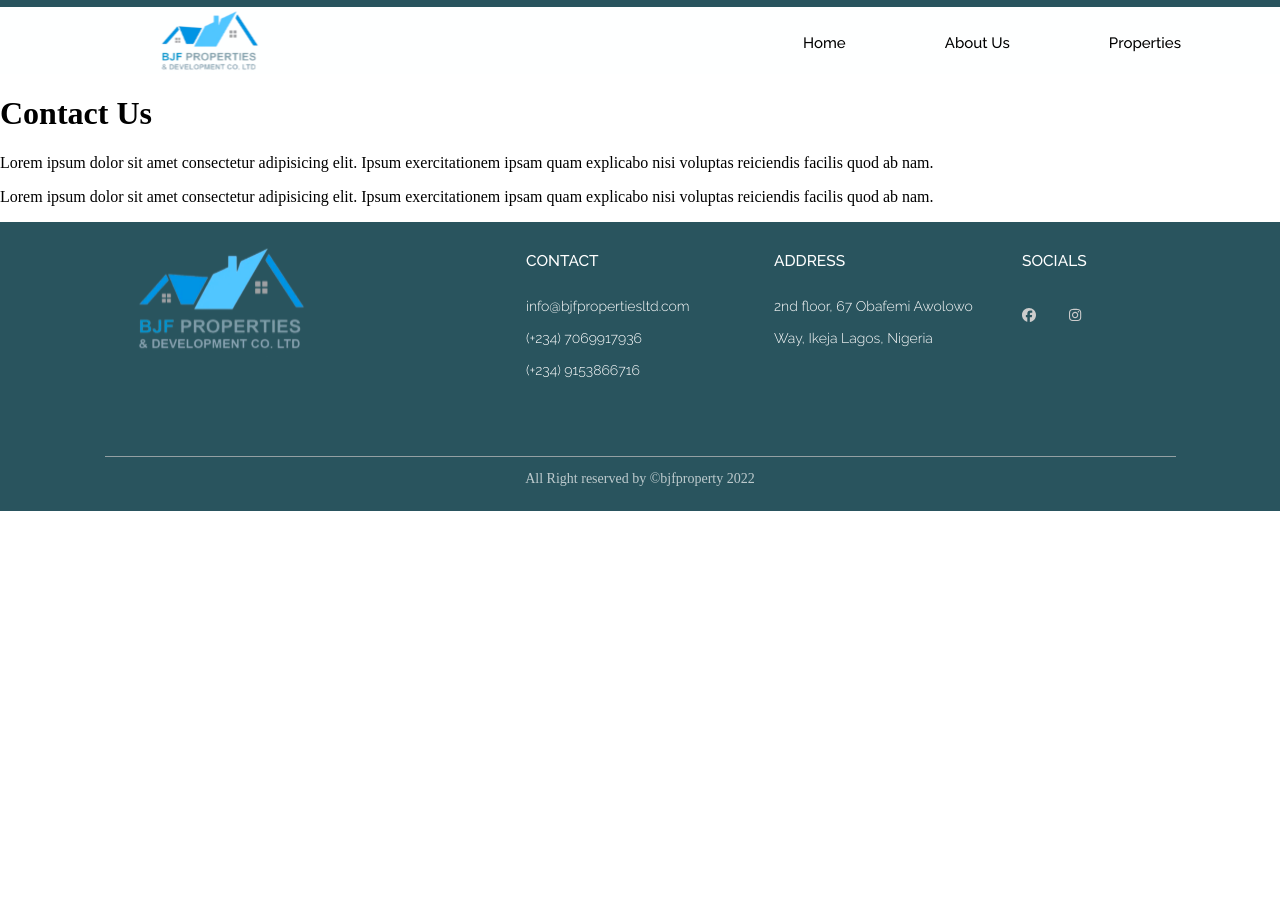
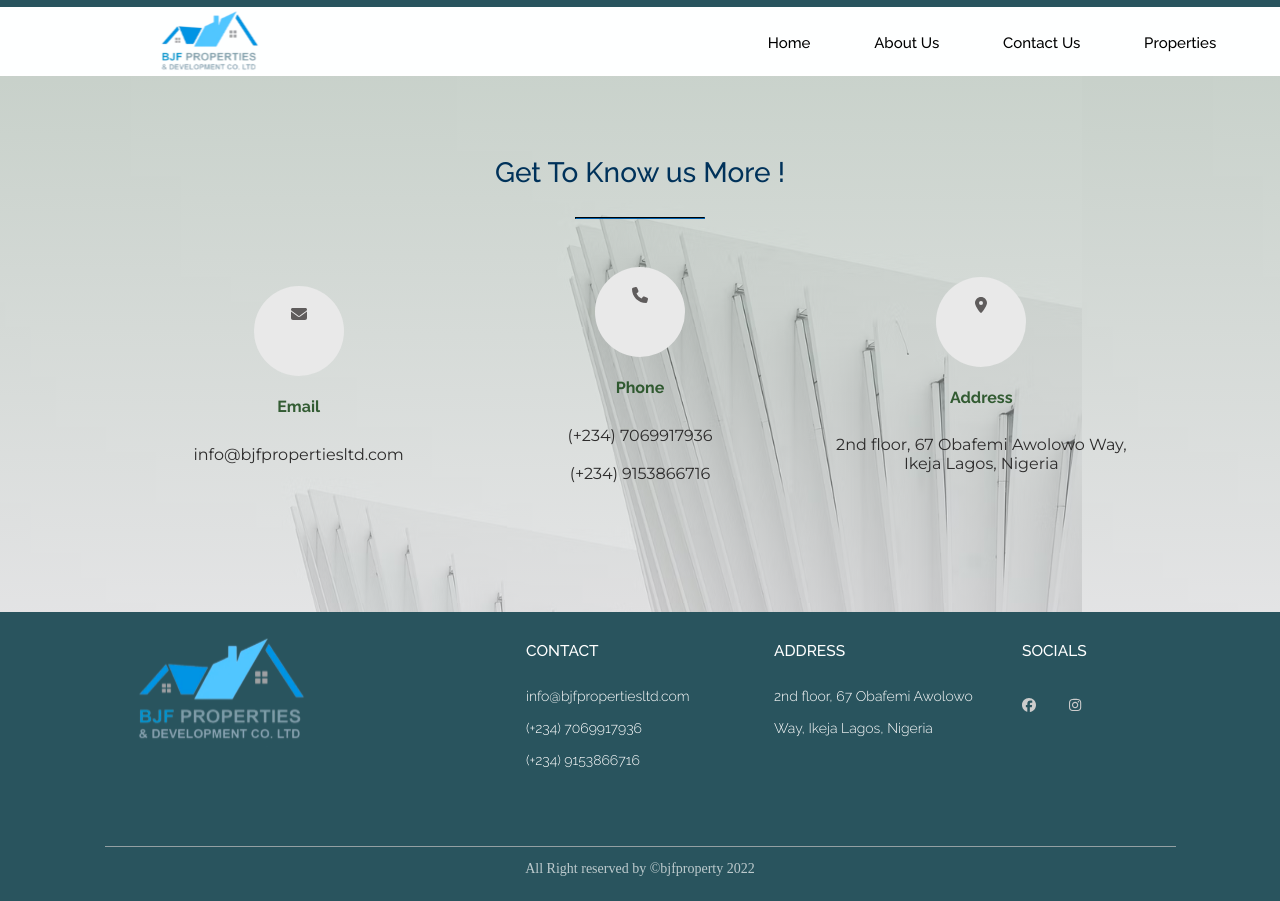
Before and after one commit to fayaio/telk, a Next.js app in the folder frontend/: page /contact in a window 1280 px wide. Before the commit the page ends 800 px from the top, so only its background shows below. Built offline with nearby package versions, Linux system fonts and the light colour scheme; a web font is replaced by a local one.

Commit message:
added contacts page, replaced more details to give us a call, linked give us a call to contact page

```diff
--- a/frontend/components/navbar.jsx
+++ b/frontend/components/navbar.jsx
@@ -32,6 +32,11 @@ const Nav = () => {
                 <a>About Us</a>
               </Link>
             </div>
+            <div className="navlink">
+              <Link onClick={closeMobileMenu} href="/contact">
+                <a>Contact Us</a>
+              </Link>
+            </div>
 
             <div className="navlink">
               <Link onClick={closeMobileMenu} href="/">
--- /dev/null
+++ b/frontend/pages/contact/contact.module.css
@@ -0,0 +1,67 @@
+.contactsContainer {
+  background: linear-gradient(
+      rgba(56, 89, 56, 0.25),
+      rgba(203, 203, 203, 0.449)
+    ),
+    url('../../public/bg.svg');
+  height: 67vh;
+  margin-top: -26px;
+}
+
+.contactHeader {
+  text-align: center;
+  font-family: Raleway;
+  color: #00325a;
+  font-size: 28px;
+  font-weight: 500;
+  padding-top: 80px;
+}
+
+.contactItems {
+  padding-top: 40px;
+  display: grid;
+  grid-template-columns: repeat(3, 1fr);
+  padding-bottom: 60px;
+  width: 80%;
+  margin: auto;
+}
+
+.contactC {
+  display: flex;
+  flex-direction: column;
+  justify-content: center;
+  align-items: center;
+  text-align: center;
+}
+.icon {
+  width: 50px;
+  height: 50px;
+  padding: 20px;
+  border-radius: 50%;
+  background-color: #e9e9e9;
+}
+
+.iconDes {
+  font-family: Raleway;
+  color: #204e20e6;
+}
+
+.contactO {
+  margin-top: -12px;
+  font-family: Montserrat;
+  font-size: 16px;
+  color: #2d2c2c;
+}
+
+@media screen and (max-width: 890px) {
+  .contactItems {
+    grid-template-columns: repeat(1, 1fr);
+    gap: 22px;
+  }
+}
+
+@media screen and (max-width: 699px) {
+  .contactHeader {
+    font-size: 22px;
+  }
+}
--- a/frontend/pages/contact/index.js
+++ b/frontend/pages/contact/index.js
@@ -1,4 +1,22 @@
-import Head from "next/head";
+import Head from 'next/head';
+import styles from './contact.module.css';
+import styless from '../../styles/Home.module.css';
+import Image from 'next/image';
+
+import { FontAwesomeIcon } from '@fortawesome/react-fontawesome';
+import {
+  faFacebook,
+  faInstagram,
+  faTwitter,
+} from '@fortawesome/free-brands-svg-icons';
+import {
+  faCircleEnvelope,
+  faEnvelope,
+  faEnvelopeCircleCheck,
+  faEnvelopeSquare,
+  faLocationDot,
+  faPhone,
+} from '@fortawesome/free-solid-svg-icons';
 
 const Contact = () => {
   return (
@@ -9,18 +27,55 @@ const Contact = () => {
         <meta name="keywords" content="BJF Properties" />
         <link rel="icon" href="/favicon.ico" />
       </Head>
-      <div>
-        <h1>Contact Us</h1>
-        <p>
-          Lorem ipsum dolor sit amet consectetur adipisicing elit. Ipsum
-          exercitationem ipsam quam explicabo nisi voluptas reiciendis facilis
-          quod ab nam.
-        </p>
-        <p>
-          Lorem ipsum dolor sit amet consectetur adipisicing elit. Ipsum
-          exercitationem ipsam quam explicabo nisi voluptas reiciendis facilis
-          quod ab nam.
-        </p>
+
+      <div className={styles.contactsContainer}>
+        <h3 className={styles.contactHeader}>Get To Know us More !</h3>
+        <hr style={{ borderColor: '#00325a', width: '10%' }}></hr>
+
+        <div className={styles.contactItems}>
+          <div className={styles.contactC}>
+            <div className={styles.icon}>
+              <FontAwesomeIcon
+                icon={faEnvelope}
+                style={{ color: '#5f5c5c' }}
+                width={50}
+              ></FontAwesomeIcon>
+            </div>
+            <h4 className={styles.iconDes}>Email</h4>
+
+            <p className={styles.contactO}>
+              <br></br> info@bjfpropertiesltd.com
+            </p>
+          </div>
+
+          <div className={styles.contactC}>
+            <div className={styles.icon}>
+              <FontAwesomeIcon
+                icon={faPhone}
+                style={{ color: '#5f5c5c' }}
+                width={50}
+              ></FontAwesomeIcon>
+            </div>
+            <h4 className={styles.iconDes}>Phone</h4>
+            <p className={styles.contactO}>
+              <br></br> (+234) 7069917936 <br></br> <br></br> (+234) 9153866716
+            </p>
+          </div>
+          <div className={styles.contactC}>
+            <div className={styles.icon}>
+              <FontAwesomeIcon
+                icon={faLocationDot}
+                style={{ color: '#5f5c5c' }}
+                width={40}
+              ></FontAwesomeIcon>
+            </div>
+            <h4 className={styles.iconDes}>Address</h4>
+            <p className={styles.contactO}>
+              <br></br> 2nd floor, 67 Obafemi Awolowo Way,<br></br> Ikeja Lagos,
+              Nigeria
+            </p>
+          </div>
+        </div>
       </div>
     </>
   );
--- a/frontend/styles/Home.module.css
+++ b/frontend/styles/Home.module.css
@@ -150,7 +150,8 @@
 .card {
   position: relative;
   display: block;
-  height: 815px;
+  min-height: 799.7px;
+
   border-radius: calc(17 * 1px);
   overflow: hidden;
   text-decoration: none;
@@ -160,6 +161,15 @@
 .card__image {
   width: 100%;
   height: auto;
+}
+.card__image img {
+  height: auto;
+  max-width: 100%;
+  vertical-align: middle;
+}
+
+.extra__padding {
+  padding-bottom: 90px;
 }
 
 .card__overlay {
@@ -182,7 +192,7 @@
   position: relative;
   display: flex;
   flex-wrap: wrap;
-  height: 330px;
+  height: auto;
   align-items: center;
   gap: 1em;
   padding: 1em;
@@ -269,12 +279,13 @@
 
 .moredetails {
   color: #007ab7;
+  color: rgb(215, 17, 17);
   text-decoration: underline;
-  font-style: italic;
-  font-size: 14px;
-  font-weight: 400;
+  /* font-style: italic; */
+  font-size: 15px;
+  font-weight: 600;
   margin: 0px;
-  padding-bottom: 12px;
+  padding: 12px;
   display: -webkit-box;
   -webkit-box-orient: vertical;
   -webkit-line-clamp: 3;
@@ -284,8 +295,7 @@
 
 @media screen and (max-width: 820px) {
   .cards {
-    margin: 55px;
-    grid-template-columns: repeat(2, 1fr);
+    margin: 35px;
   }
   .card__title {
     font-size: 13px;
@@ -299,6 +309,9 @@
     flex-direction: column;
     align-items: flex-start;
     gap: 0.5em;
+  }
+  .extra__padding {
+    padding-bottom: 170px;
   }
 }
 
@@ -314,6 +327,9 @@
     align-items: center;
     gap: 0.5em;
   }
+  .extra__padding {
+    padding-bottom: 120px;
+  }
 }
 
 @media screen and (max-width: 530px) {
@@ -324,10 +340,10 @@
   .card {
     height: 280px;
   }
-  .card__image {
+  /* .card__image {
     width: 100%;
     height: auto;
-  }
+  } */
 
   .card__header {
     flex-wrap: wrap;
@@ -335,6 +351,9 @@
     align-items: center;
     gap: 0.4em;
   }
+  /* .extra__padding {
+    padding-bottom: 205px;
+  } */
 }
 
 /*
```
Also changed, not shown: frontend/pages/about/about.module.css (+60 -174 lines), frontend/pages/about/index.jsx (+0 -44 lines), frontend/pages/index.js (+16 -27 lines), frontend/public/estatecollage.svg, 1 other file (tests, documents, lock files or other folders).
